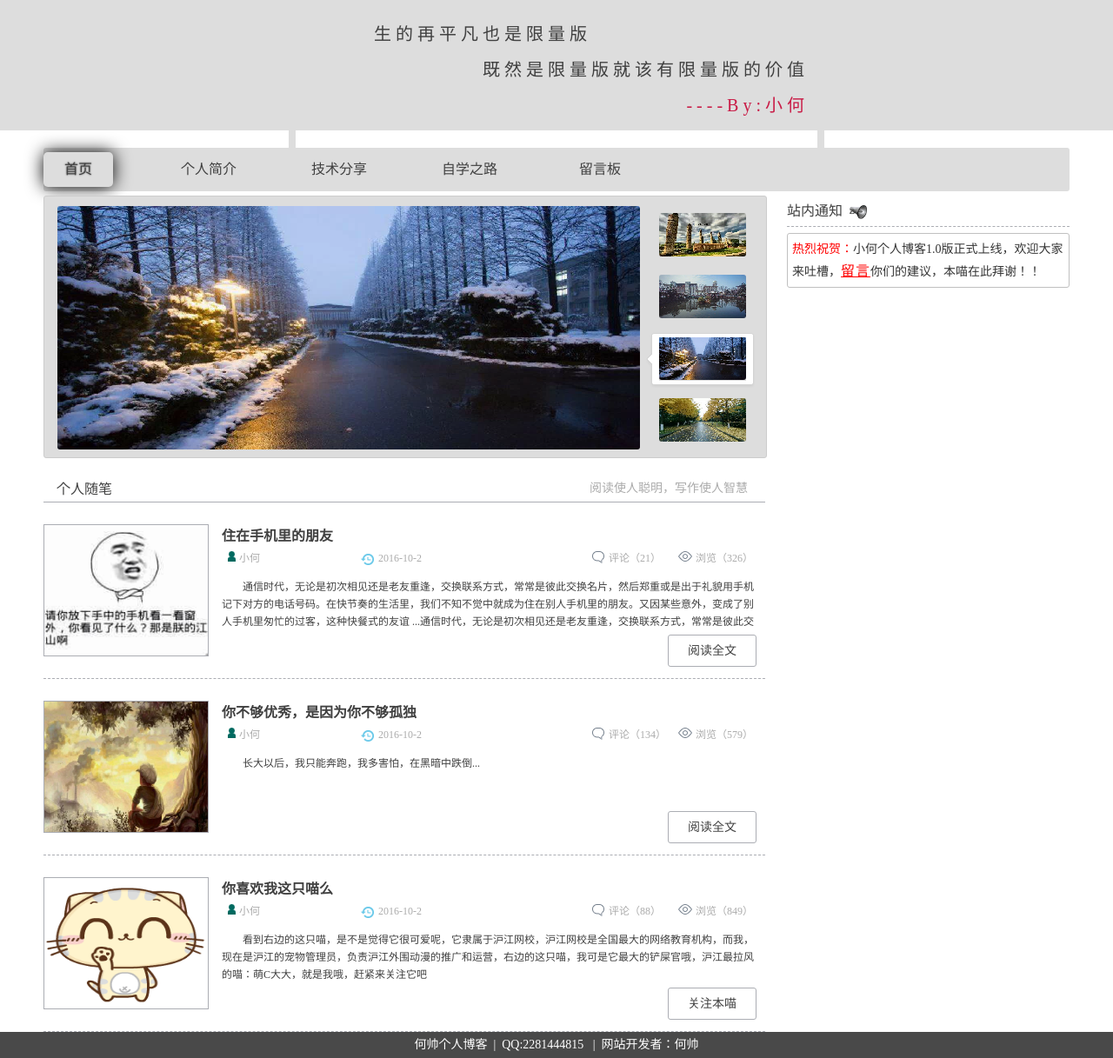
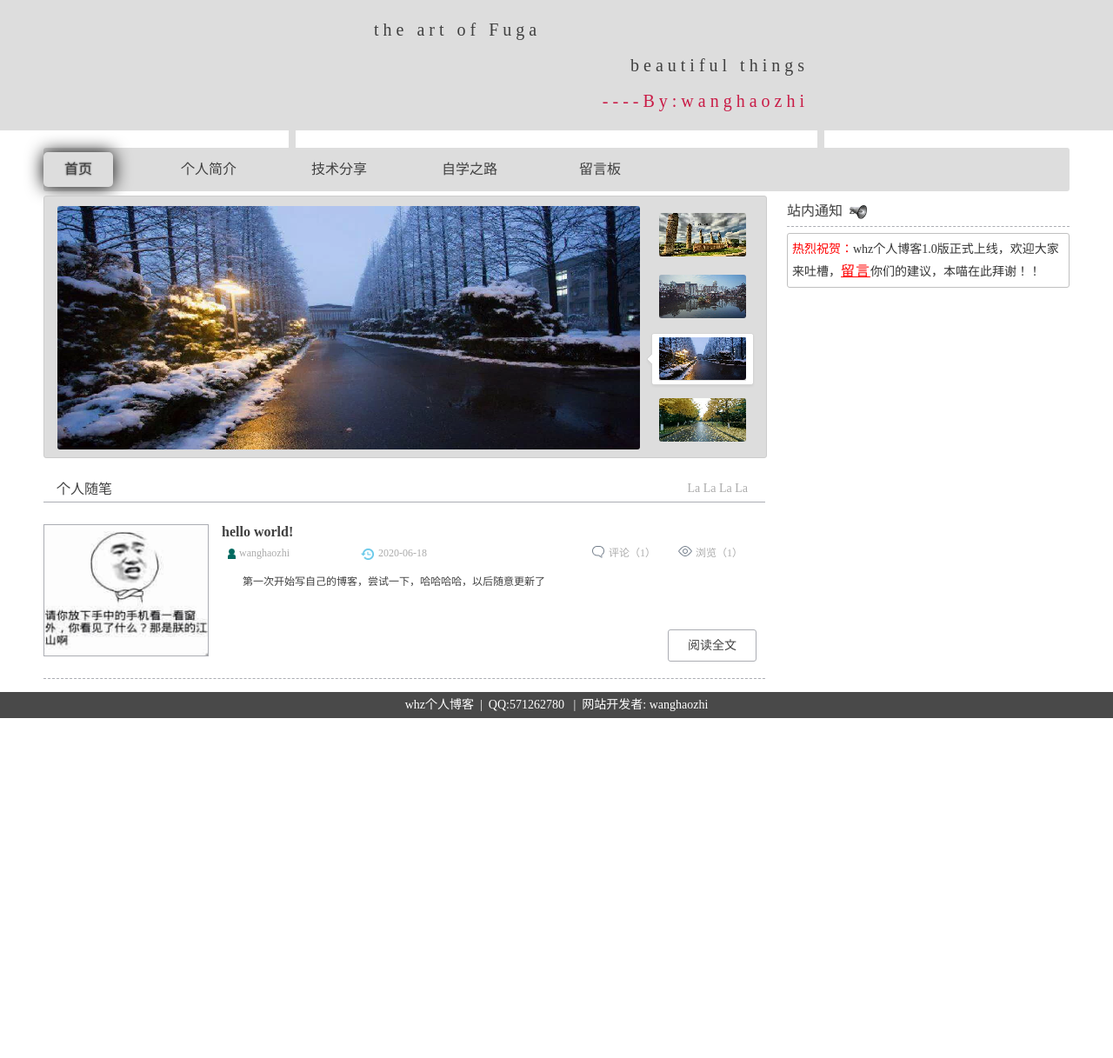
Before and after one commit to afterall204168/wanghaozhib, a plain HTML site: page index.html in a window 1280 px wide. Shown: the whole page at 87% size. After the commit the page ends 826 px from the top, so only its background shows below. Drawn offline with Linux system fonts and the light colour scheme; a script that the page names is missing.

Commit message:
Update index.html

```diff
--- a/index.html
+++ b/index.html
@@ -2,7 +2,7 @@
 <html>
 	<head>
 		<meta http-equiv="Content-Type" content="text/html; charset=utf-8"/>
-		<title>小何--博客首页</title>
+		<title>wanghaozhi--博客首页</title>
 		<meta name="Keywords" content="关键词,关键词,关键词"/>
 		<meta name="description" content=""/>
 		<link type="text/css" rel="stylesheet" href="css/public.css"/>
@@ -15,9 +15,9 @@
 	<div class="top_con">
 		<div class="top_con_left"></div>
 		<div class="top_con_right">
-			<p class="pinf">生的再平凡也是限量版</p>
-			<p class="jiaz">既然是限量版就该有限量版的价值</p>
-			<p class="bulang">----By:小何</p>
+			<p class="pinf">the art of Fuga</p>
+			<p class="jiaz">beautiful things</p>
+			<p class="bulang">----By:wanghaozhi</p>
 		</div>
 	</div>
 </div>
@@ -66,7 +66,7 @@
 		<div class="tonZ">
 			<h3 class="zn_tonZ">站内通知<img src="images/tonZ.gif" width="20"height="20"/></h3>
 			<p class="tonZ_con">
-				<span>热烈祝贺：</span>小何个人博客1.0版正式上线，欢迎大家来吐槽，<a href="./message.html">留言</a>你们的建议，本喵在此拜谢！！
+				<span>热烈祝贺：</span>whz个人博客1.0版正式上线，欢迎大家来吐槽，<a href="./message.html">留言</a>你们的建议，本喵在此拜谢！！
 			</p>
 		</div>
 	</div>
@@ -76,39 +76,18 @@
 		<div class="article_left">
 			<div class="article_tuiJ">
 				<h3>个人随笔</h3>
-				<p>阅读使人聪明，写作使人智慧</p>
+				<p>La La La La</p>
 			</div>
 			<div class="article_tit">
 				<div class="article_tit_pic"><a href="#"><img src="images/shouji.jpg"/></a></div>
 				<div class="article_tit_txt">
-					<h4><a href="#">住在手机里的朋友</a></h4>
-					<p><a href="javascript:voide(0)" class="writer">小何</a><a href="#" class="Clas"></a><a href="javascript:voide(0)" class="time">2016-10-2</a><a href="javascript:voide(0)" class="opine">评论（21）</a><a href="javascript:voide(0)" class="look">浏览（326）</a></p>
-					<p class="article_con">通信时代，无论是初次相见还是老友重逢，交换联系方式，常常是彼此交换名片，然后郑重或是出于礼貌用手机记下对方的电话号码。在快节奏的生活里，我们不知不觉中就成为住在别人手机里的朋友。又因某些意外，变成了别人手机里匆忙的过客，这种快餐式的友谊 ...通信时代，无论是初次相见还是老友重逢，交换联系方式，常常是彼此交换名片，然后郑重或是出于礼貌用手机记下对方的电话号码。在快节奏的生活里，我们不知不觉中就成为住在别人手机里的朋友。又因某些意外，变成了别人手机里匆忙的过客，这种快餐式的友谊 ...通信时代，无论是初次相见还是老友重逢，交换联系方式，常常是彼此交换名片，然后郑重或是出于礼貌用手机记下对方的电话号码。在快节奏的生活里，我们不知不觉中就成为住在别人手机里的朋友。又因某些意外，变成了别人手机里匆忙的过客，这种快餐式的友谊 ...</p>
+					<h4><a href="#">hello world!</a></h4>
+					<p><a href="javascript:voide(0)" class="writer">wanghaozhi</a><a href="#" class="Clas"></a><a href="javascript:voide(0)" class="time">2020-06-18</a><a href="javascript:voide(0)" class="opine">评论（1）</a><a href="javascript:voide(0)" class="look">浏览（1）</a></p>
+					<p class="article_con">第一次开始写自己的博客，尝试一下，哈哈哈哈，以后随意更新了</p>
 					<a href="./article2016101.html" class="readAll">阅读全文</a>
 				</div>
 				<div style="clear:both;"></div>
 			</div>
-			<div class="article_tit">
-				<div class="article_tit_pic"><a href="#"><img src="images/gudu.png"/></a></div>
-				<div class="article_tit_txt">
-					<h4><a href="#">你不够优秀，是因为你不够孤独</a></h4>
-					<p><a href="javascript:voide(0)" class="writer">小何</a><a href="#" class="Clas"></a><a href="javascript:voide(0)" class="time">2016-10-2</a><a href="javascript:voide(0)" class="opine">评论（134）</a><a href="javascript:voide(0)" class="look">浏览（579）</a></p>
-					<p class="article_con">长大以后，我只能奔跑，我多害怕，在黑暗中跌倒...</p>
-					<a href="./article2016102.html" class="readAll">阅读全文</a>
-				</div>
-				<div style="clear:both;"></div>
-			</div>
-			<div class="article_tit">
-				<div class="article_tit_pic"><a href="#"><img src="images/tieba.gif"/></a></div>
-				<div class="article_tit_txt">
-					<h4><a href="#">你喜欢我这只喵么</a></h4>
-					<p><a href="javascript:voide(0)" class="writer">小何</a><a href="#" class="Clas"></a><a href="javascript:voide(0)" class="time">2016-10-2</a><a href="javascript:voide(0)" class="opine">评论（88）</a><a href="javascript:voide(0)" class="look">浏览（849）</a></p>
-					<p class="article_con">看到右边的这只喵，是不是觉得它很可爱呢，它隶属于沪江网校，沪江网校是全国最大的网络教育机构，而我，现在是沪江的宠物管理员，负责沪江外围动漫的推广和运营，右边的这只喵，我可是它最大的铲屎官哦，沪江最拉风的喵：萌C大大，就是我哦，赶紧来关注它吧</p>
-					<a href="http://tieba.baidu.com/f?kw=cc%E7%8C%AB_ " class="readAll">关注本喵</a>
-				</div>
-				<div style="clear:both;"></div>
-			</div>
-		</div>
 
 			<!--多说js加载开始，一个页面只需要加载一次 -->
 			<script type="text/javascript">
@@ -130,7 +109,7 @@
 </div>
 <div class="return_top"><a href="javascript:void(0)"></a></div>
 <div class="footer">
-	<a href="#">何帅个人博客</a>&nbsp;&nbsp;|&nbsp;&nbsp;QQ:2281444815 &nbsp;&nbsp;|&nbsp;&nbsp;网站开发者：何帅
+	<a href="#">whz个人博客</a>&nbsp;&nbsp;|&nbsp;&nbsp;QQ:571262780 &nbsp;&nbsp;|&nbsp;&nbsp;网站开发者: wanghaozhi
 </div>
 <!--con end-->
 <script>window._bd_share_config={"common":{"bdSnsKey":{},"bdText":"","bdMini":"2","bdMiniList":false,"bdPic":"","bdStyle":"0","bdSize":"16"},"slide":{"type":"slide","bdImg":"3","bdPos":"left","bdTop":"250"},"selectShare":{"bdContainerClass":null,"bdSelectMiniList":["qzone","tsina","tqq","renren","weixin"]}};with(document)0[(getElementsByTagName('head')[0]||body).appendChild(createElement('script')).src='http://bdimg.share.baidu.com/static/api/js/share.js?v=89860593.js?cdnversion='+~(-new Date()/36e5)];</script>
```
